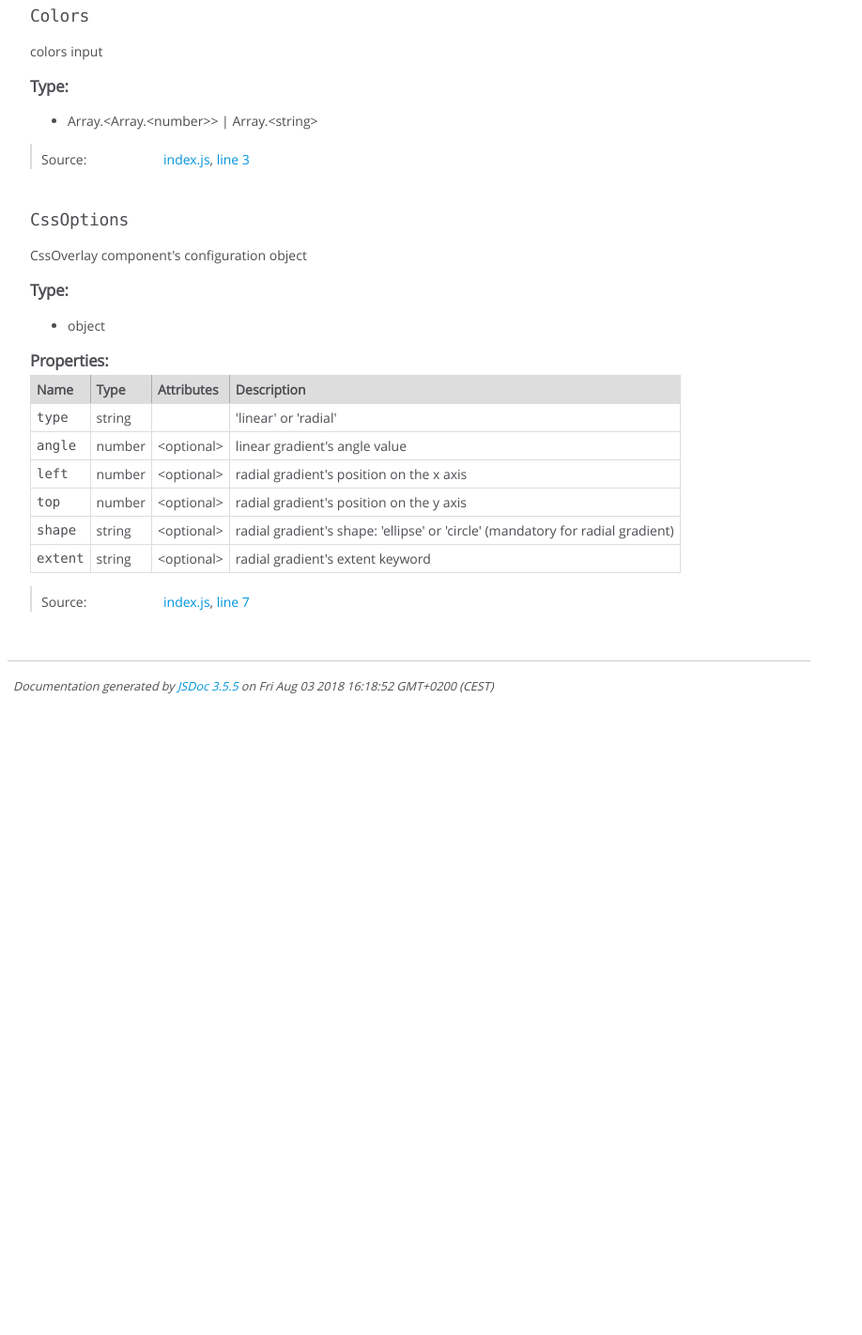
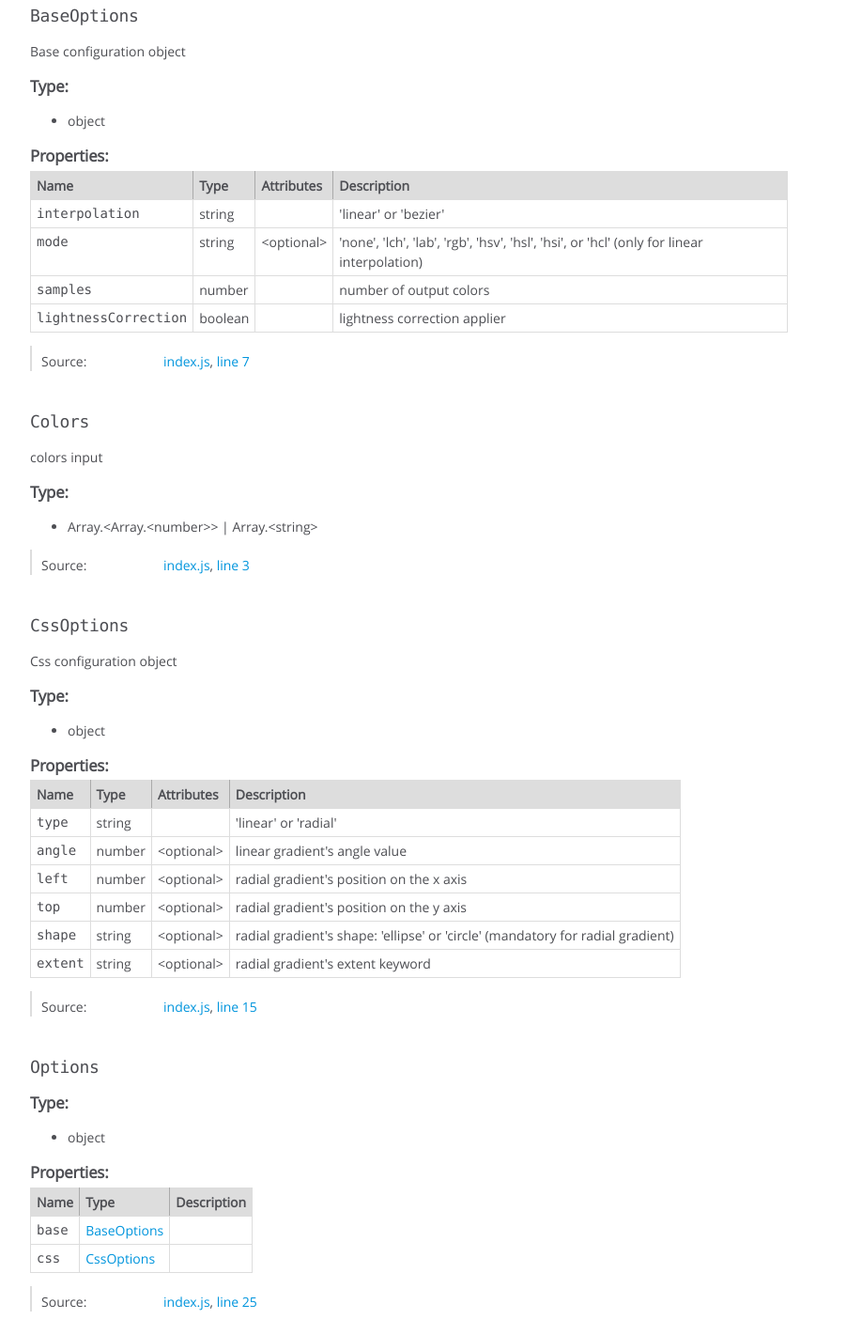
Before and after one commit to afternoon2/gradient-css, a website: page docs/global.html in a window 1280 px wide. Shown: the part 539-1960 px from the top of the page at 94% size, without its empty margins (0-918 px from the left). Before the commit the page ends 1294 px from the top, so only its background shows below. Drawn offline with Linux system fonts and the light colour scheme.

Commit message:
Docs update

```diff
--- a/docs/global.html
+++ b/docs/global.html
@@ -156,7 +156,7 @@
 
     <dt class="tag-source">Source:</dt>
     <dd class="tag-source"><ul class="dummy"><li>
-        <a href="index.js.html">index.js</a>, <a href="index.js.html#line49">line 49</a>
+        <a href="index.js.html">index.js</a>, <a href="index.js.html#line63">line 63</a>
     </li></ul></dd>
 
 
@@ -207,6 +207,227 @@
 
 
         <h3 class="subsection-title">Type Definitions</h3>
+
+
+
+<h4 class="name" id="BaseOptions">BaseOptions</h4>
+
+
+
+
+<div class="description">
+    Base configuration object
+</div>
+
+
+
+    <h5>Type:</h5>
+    <ul>
+        <li>
+
+<span class="param-type">object</span>
+
+
+        </li>
+    </ul>
+
+
+
+
+
+    <h5 class="subsection-title">Properties:</h5>
+
+
+
+<table class="props">
+    <thead>
+    <tr>
+
+        <th>Name</th>
+
+
+        <th>Type</th>
+
+
+        <th>Attributes</th>
+
+
+
+
+        <th class="last">Description</th>
+    </tr>
+    </thead>
+
+    <tbody>
+
+
+        <tr>
+
+                <td class="name"><code>interpolation</code></td>
+
+
+            <td class="type">
+
+
+<span class="param-type">string</span>
+
+
+
+            </td>
+
+
+                <td class="attributes">
+
+
+
+                </td>
+
+
+
+
+            <td class="description last">'linear' or 'bezier'</td>
+        </tr>
+
+
+
+        <tr>
+
+                <td class="name"><code>mode</code></td>
+
+
+            <td class="type">
+
+
+<span class="param-type">string</span>
+
+
+
+            </td>
+
+
+                <td class="attributes">
+
+                    &lt;optional><br>
+
+
+
+                </td>
+
+
+
+
+            <td class="description last">'none', 'lch', 'lab', 'rgb', 'hsv', 'hsl', 'hsi', or 'hcl' (only for linear interpolation)</td>
+        </tr>
+
+
+
+        <tr>
+
+                <td class="name"><code>samples</code></td>
+
+
+            <td class="type">
+
+
+<span class="param-type">number</span>
+
+
+
+            </td>
+
+
+                <td class="attributes">
+
+
+
+                </td>
+
+
+
+
+            <td class="description last">number of output colors</td>
+        </tr>
+
+
+
+        <tr>
+
+                <td class="name"><code>lightnessCorrection</code></td>
+
+
+            <td class="type">
+
+
+<span class="param-type">boolean</span>
+
+
+
+            </td>
+
+
+                <td class="attributes">
+
+
+
+                </td>
+
+
+
+
+            <td class="description last">lightness correction applier</td>
+        </tr>
+
+
+    </tbody>
+</table>
+
+
+
+
+<dl class="details">
+
+
+
+
+
+
+
+
+
+
+
+
+
+
+
+
+
+
+
+
+
+
+
+
+
+
+    <dt class="tag-source">Source:</dt>
+    <dd class="tag-source"><ul class="dummy"><li>
+        <a href="index.js.html">index.js</a>, <a href="index.js.html#line7">line 7</a>
+    </li></ul></dd>
+
+
+
+
+
+
+
+</dl>
+
+
+
+
+
 
 
 
@@ -291,7 +512,7 @@
 
 
 <div class="description">
-    CssOverlay component's configuration object
+    Css configuration object
 </div>
 
 
@@ -554,7 +775,150 @@
 
     <dt class="tag-source">Source:</dt>
     <dd class="tag-source"><ul class="dummy"><li>
-        <a href="index.js.html">index.js</a>, <a href="index.js.html#line7">line 7</a>
+        <a href="index.js.html">index.js</a>, <a href="index.js.html#line15">line 15</a>
+    </li></ul></dd>
+
+
+
+
+
+
+
+</dl>
+
+
+
+
+
+
+
+
+<h4 class="name" id="Options">Options</h4>
+
+
+
+
+
+
+    <h5>Type:</h5>
+    <ul>
+        <li>
+
+<span class="param-type">object</span>
+
+
+        </li>
+    </ul>
+
+
+
+
+
+    <h5 class="subsection-title">Properties:</h5>
+
+
+
+<table class="props">
+    <thead>
+    <tr>
+
+        <th>Name</th>
+
+
+        <th>Type</th>
+
+
+
+
+
+        <th class="last">Description</th>
+    </tr>
+    </thead>
+
+    <tbody>
+
+
+        <tr>
+
+                <td class="name"><code>base</code></td>
+
+
+            <td class="type">
+
+
+<span class="param-type"><a href="global.html#BaseOptions">BaseOptions</a></span>
+
+
+
+            </td>
+
+
+
+
+
+            <td class="description last"></td>
+        </tr>
+
+
+
+        <tr>
+
+                <td class="name"><code>css</code></td>
+
+
+            <td class="type">
+
+
+<span class="param-type"><a href="global.html#CssOptions">CssOptions</a></span>
+
+
+
+            </td>
+
+
+
+
+
+            <td class="description last"></td>
+        </tr>
+
+
+    </tbody>
+</table>
+
+
+
+
+<dl class="details">
+
+
+
+
+
+
+
+
+
+
+
+
+
+
+
+
+
+
+
+
+
+
+
+
+
+
+    <dt class="tag-source">Source:</dt>
+    <dd class="tag-source"><ul class="dummy"><li>
+        <a href="index.js.html">index.js</a>, <a href="index.js.html#line25">line 25</a>
     </li></ul></dd>
 
 
@@ -590,7 +954,7 @@
 <br class="clear">
 
 <footer>
-    Documentation generated by <a href="https://github.com/jsdoc3/jsdoc">JSDoc 3.5.5</a> on Fri Aug 03 2018 16:18:52 GMT+0200 (CEST)
+    Documentation generated by <a href="https://github.com/jsdoc3/jsdoc">JSDoc 3.5.5</a> on Fri Aug 03 2018 16:45:58 GMT+0200 (CEST)
 </footer>
 
 <script> prettyPrint(); </script>
```
Also changed, not shown: docs/CssOverlay.html (+3 -3 lines), docs/index.html (+1 -1 lines), docs/index.js.html (+18 -4 lines), index.js (+17 -3 lines).
